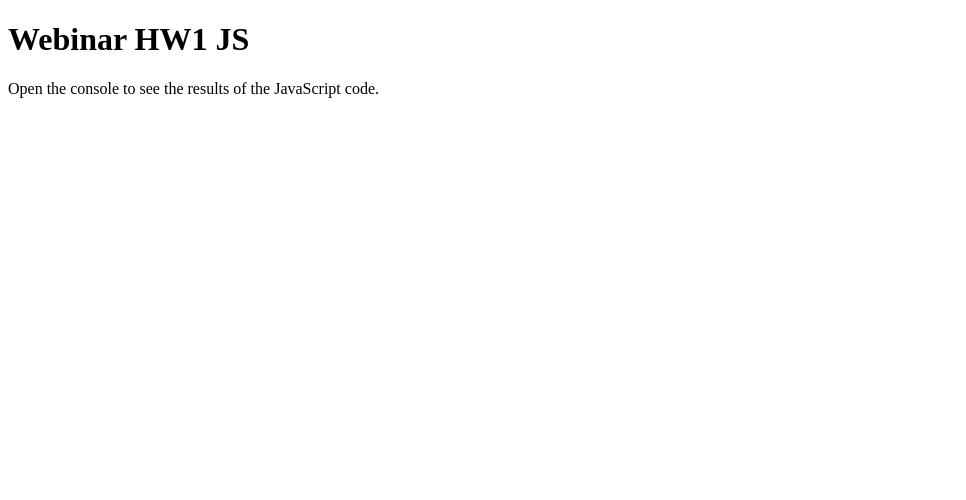
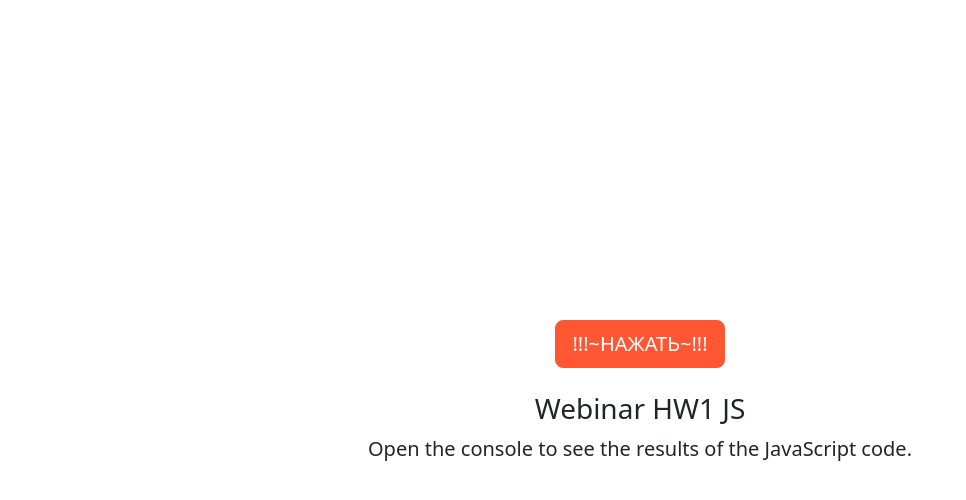
Before and after one commit to DubnovAlexey/W_hw_js, a plain HTML site: page index.html in a window 1280 px wide. Shown: the whole page, without its empty margins (0-966 px from the left). Drawn offline with nearby package versions, Linux system fonts and the light colour scheme.

Commit message:
music, button

```diff
--- /dev/null
+++ b/CSS/style.css
@@ -0,0 +1,11 @@
+.btn-custom-orange {
+    background-color: #FF5733;
+    border-color: #FF5733;
+    color: #fff;
+
+}
+
+.btn-custom-orange:hover {
+    background-color: #E64A2F;
+    border-color: #E64A2F;
+}
--- a/index.html
+++ b/index.html
@@ -2,13 +2,42 @@
 <html lang="en">
 <head>
     <meta charset="UTF-8">
-    <title>Webinar HW1 JS </title>
+    <meta name="viewport" content="width=device-width, initial-scale=1">
+    <title>Webinar HW1 JS</title>
+    <link href="https://cdn.jsdelivr.net/npm/bootstrap@5.3.2/dist/css/bootstrap.min.css" rel="stylesheet">
+    <link href="CSS/style.css" rel="stylesheet"/>
     <script src="HW1.js"></script>
 
 </head>
-<body>
-    <h1>Webinar HW1 JS</h1>
-    <p>Open the console to see the results of the JavaScript code.</p>
+<body class="d-flex justify-content-center align-items-center flex-column min-vh-100">
+
+<audio id="bg-music" loop>
+    <source src="./music/1.mp3" type="audio/mpeg">
+</audio>
+
+<button id="play-btn" class="btn btn-lg btn-custom-orange mb-4">!!!~НАЖАТЬ~!!!</button>
+
+<h1 class="text-center fs-3">Webinar HW1 JS</h1>
+<p class="text-center fs-5">Open the console to see the results of the JavaScript code.</p>
+
+<script>
+
+
+    const audio = document.getElementById('bg-music');
+    const playButton = document.getElementById('play-btn');
+
+    if (playButton) {
+        playButton.addEventListener('click', () => {
+            audio.play();
+            playButton.style.display = 'none';
+        });
+    }
+
+    alert(`Webinar HW1 JS`)
+    alert(`Open the console to see the results of the JavaScript code.`)
+
+</script>
+
 
 </body>
 </html>
```
Also changed, not shown: 2 other files.
